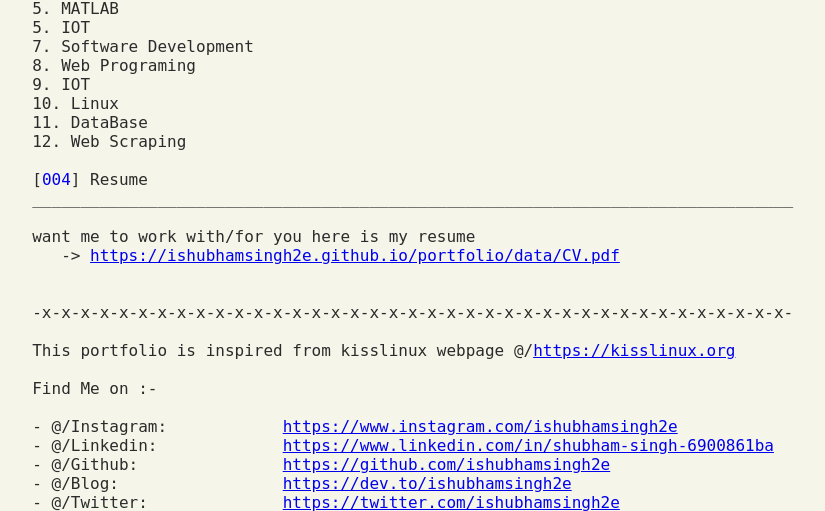
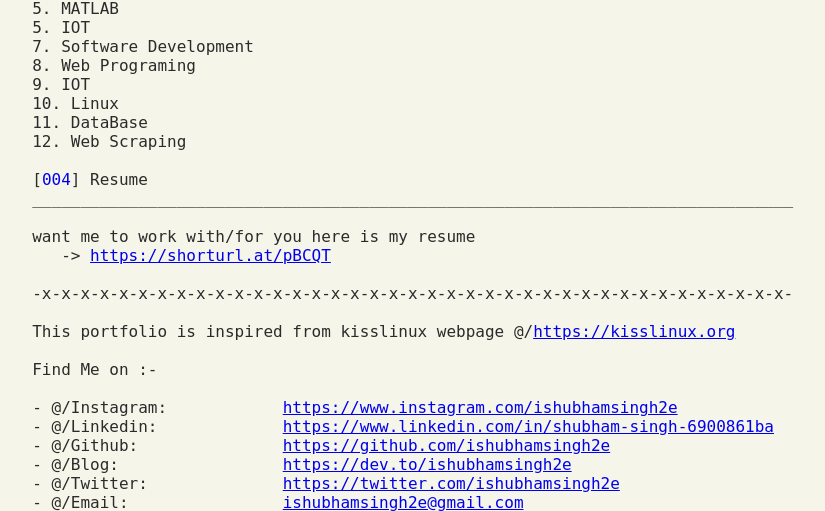
Before and after one commit to realKarthikNair/new-portfolio, a Flask app: page /resume in a window 1280 px wide. Shown: the part 1097-1608 px from the top of the page, without its empty margins (208-1033 px from the left). Run offline with Flask 2, Linux system fonts and the light colour scheme.

Commit message:
resume update
added revised resume

```diff
--- a/templates/resume.html
+++ b/templates/resume.html
@@ -67,6 +67,5 @@ _______________________________________________________________________________
 _______________________________________________________________________________
 
 want me to work with/for you here is my resume
-   -> <a href='https://ishubhamsingh2e.github.io/portfolio/data/CV.pdf'>https://ishubhamsingh2e.github.io/portfolio/data/CV.pdf</a>
-
+   -> <a href='https://shorturl.at/pBCQT'>https://shorturl.at/pBCQT</a>
 {% endblock %}
--- a/textfile/resume.txt
+++ b/textfile/resume.txt
@@ -65,4 +65,4 @@ _______________________________________________________________________________
 _______________________________________________________________________________
 
 want me to work with/for you here is my resume
-   -> #!https://ishubhamsingh2e.github.io/portfolio/data/CV.pdf
+   -> #!https://shorturl.at/pBCQT
```
Also changed, not shown: 1 other file.
